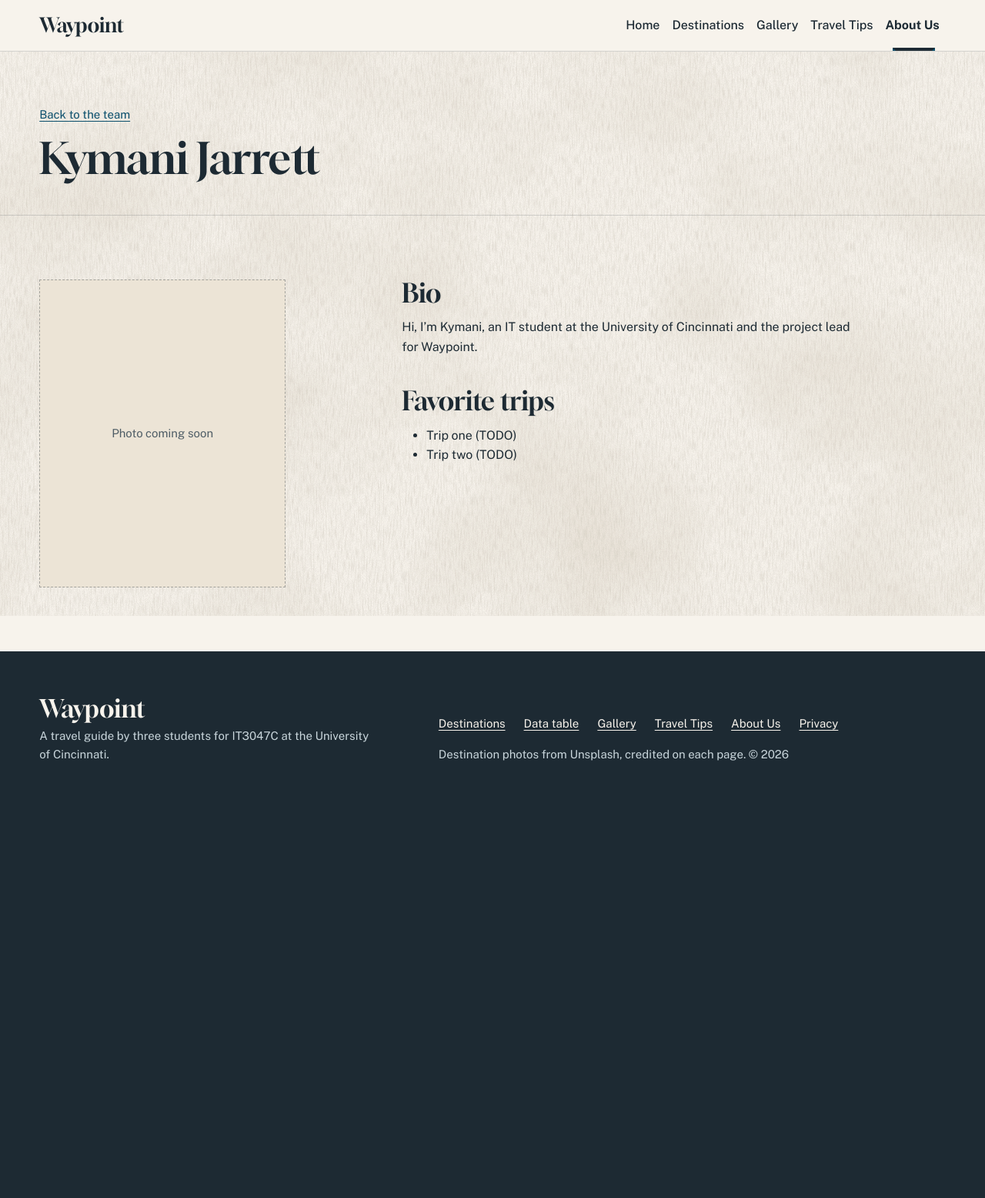
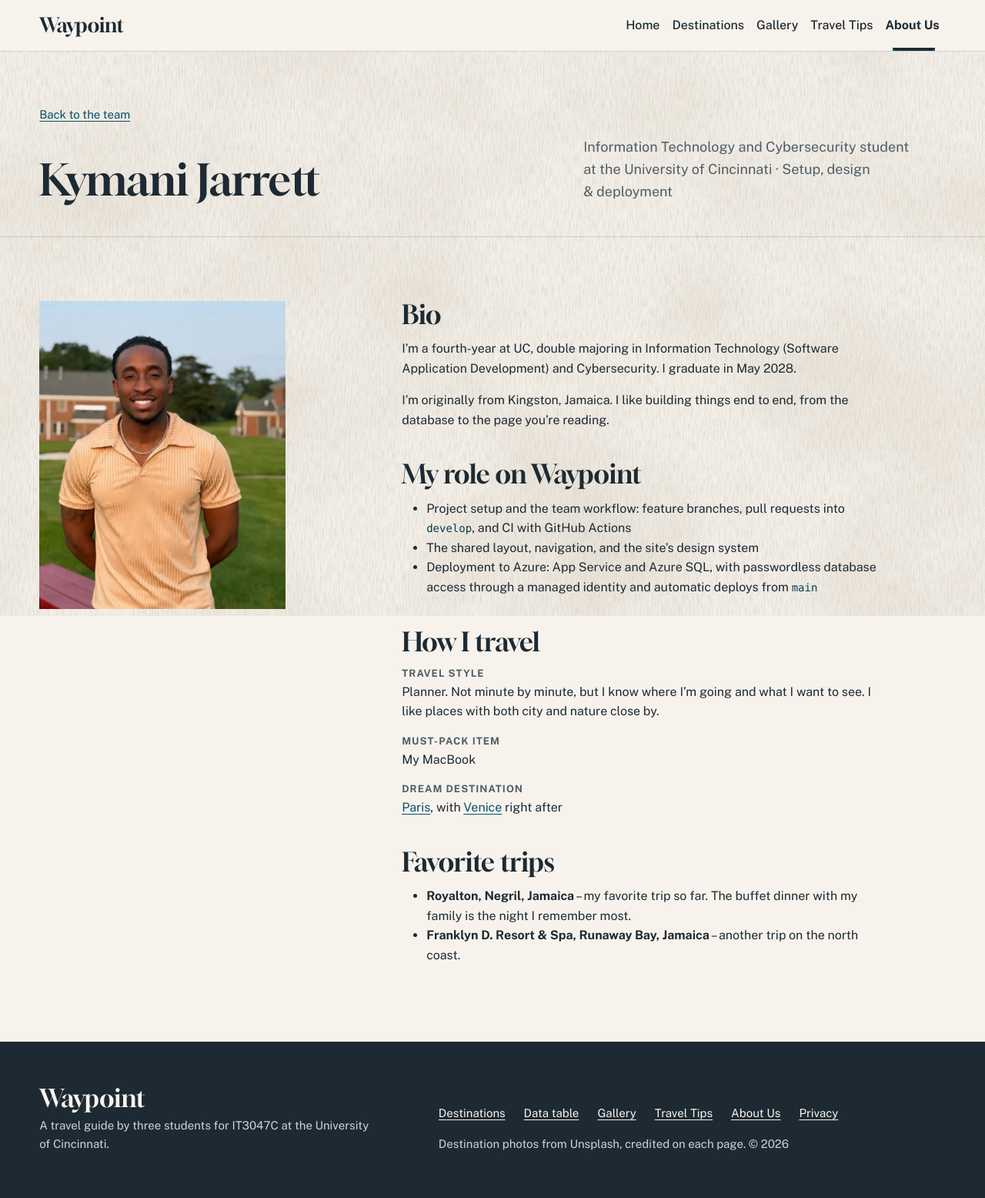
Before and after one commit to kymanirjarrett/waypoint, an ASP.NET Core app: page /about/kymani in a window 1280 px wide. Shown: the whole page at 77% size. Before the commit the page ends 988 px from the top, so only its background shows below. Run offline with ASP.NET Core 8, Linux system fonts and the light colour scheme; style sheets or scripts are compiled from the project's sources.

Commit message:
feat(about): write kymani's about page

```diff
--- a/Waypoint/Views/About/Kymani.cshtml
+++ b/Waypoint/Views/About/Kymani.cshtml
@@ -1,26 +1,56 @@
+@* REVIEW (Kymani): read every line below before merging. Check the hometown, graduation date, majors, and hotel names are all fine to publish. Delete this comment when done. *@
 @{
     ViewData["Title"] = "Kymani Jarrett";
+    ViewData["Description"] = "Kymani Jarrett: IT and Cybersecurity student at UC who set up, designed, and deployed Waypoint.";
 }
 
 <header class="page-header">
     <p class="wp-back"><a asp-controller="About" asp-action="Index">Back to the team</a></p>
     <h1>Kymani Jarrett</h1>
+    <p class="lead">Information Technology and Cybersecurity student at the University of Cincinnati &middot; Setup, design &amp; deployment</p>
 </header>
 
 <section class="wp-section">
     <div class="wp-profile">
         <div>
-            <div class="img-placeholder" role="img" aria-label="Photo of Kymani Jarrett (placeholder)">Photo coming soon</div>
+            <img class="wp-portrait" src="~/images/team/kymani.webp" width="720" height="900"
+                 alt="Kymani smiling outdoors on a summer evening, in a peach knit polo and a silver chain, with a lawn and brick buildings behind him." />
         </div>
         <div class="wp-measure">
-            @* TODO(Kymani): personalize this bio, add a photo, and list favorite trips. *@
             <h2>Bio</h2>
-            <p>Hi, I&rsquo;m Kymani, an IT student at the University of Cincinnati and the project lead for Waypoint.</p>
+            <p>
+                I&rsquo;m a fourth-year at UC, double majoring in Information Technology (Software Application Development)
+                and Cybersecurity. I graduate in May 2028.
+            </p>
+            <p>
+                I&rsquo;m originally from Kingston, Jamaica. I like building things end to end, from the database
+                to the page you&rsquo;re reading.
+            </p>
+
+            <h2>My role on Waypoint</h2>
+            <ul>
+                <li>Project setup and the team workflow: feature branches, pull requests into <code>develop</code>, and CI with GitHub Actions</li>
+                <li>The shared layout, navigation, and the site&rsquo;s design system</li>
+                <li>
+                    Deployment to Azure: App Service and Azure SQL, with passwordless database access through a managed identity
+                    and automatic deploys from <code>main</code>
+                </li>
+            </ul>
+
+            <h2>How I travel</h2>
+            <dl>
+                <dt>Travel style</dt>
+                <dd>Planner. Not minute by minute, but I know where I&rsquo;m going and what I want to see. I like places with both city and nature close by.</dd>
+                <dt>Must-pack item</dt>
+                <dd>My MacBook</dd>
+                <dt>Dream destination</dt>
+                <dd><a asp-controller="Destinations" asp-action="Details" asp-route-slug="paris">Paris</a>, with <a asp-controller="Destinations" asp-action="Details" asp-route-slug="venice">Venice</a> right after</dd>
+            </dl>
 
             <h2>Favorite trips</h2>
             <ul>
-                <li>Trip one (TODO)</li>
-                <li>Trip two (TODO)</li>
+                <li><strong>Royalton, Negril, Jamaica</strong> &ndash; my favorite trip so far. The buffet dinner with my family is the night I remember most.</li>
+                <li><strong>Franklyn D. Resort &amp; Spa, Runaway Bay, Jamaica</strong> &ndash; another trip on the north coast.</li>
             </ul>
         </div>
     </div>
--- a/Waypoint/wwwroot/css/site.css
+++ b/Waypoint/wwwroot/css/site.css
@@ -818,6 +818,14 @@ img {
   margin: 0 0 1rem;
 }
 
+.wp-portrait {
+  display: block;
+  width: 100%;
+  max-width: 320px;
+  aspect-ratio: 4 / 5;
+  object-fit: cover;
+}
+
 /* Image placeholders until real photos arrive */
 .img-placeholder {
   display: flex;
```
